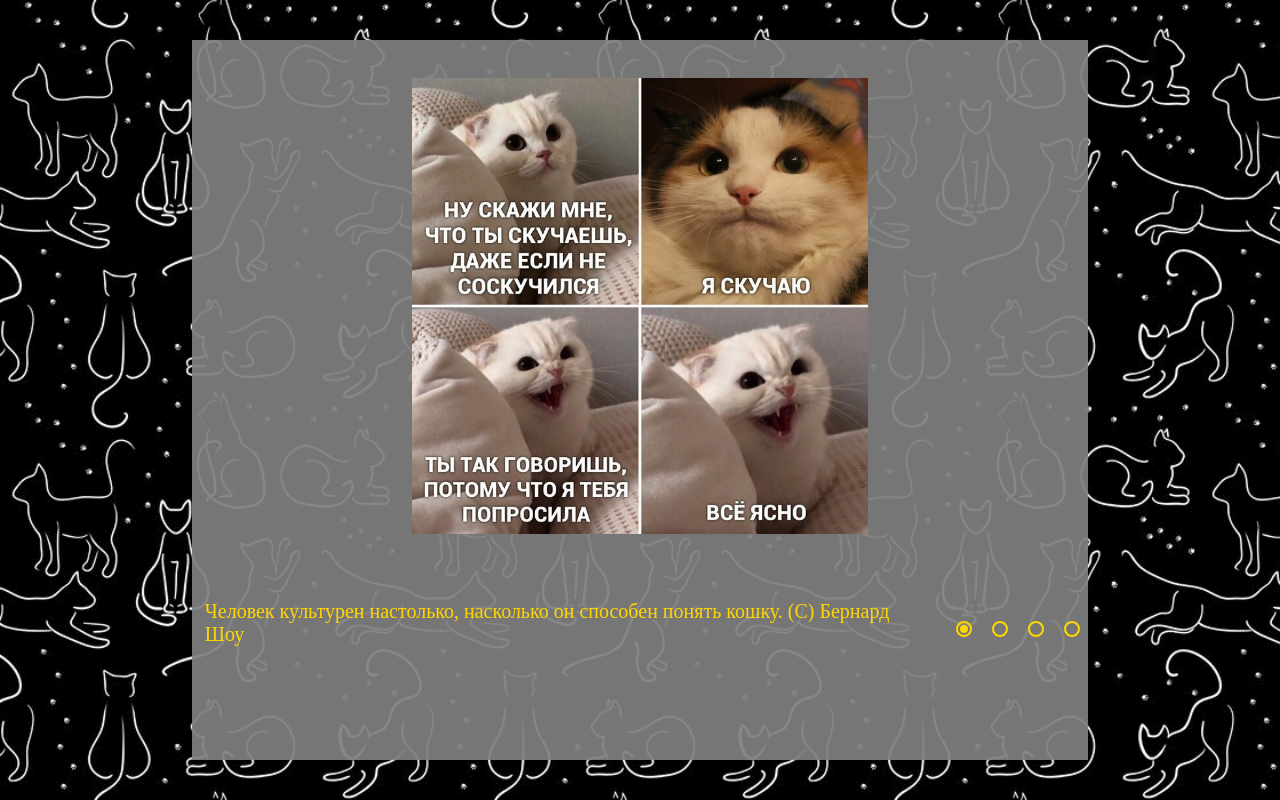
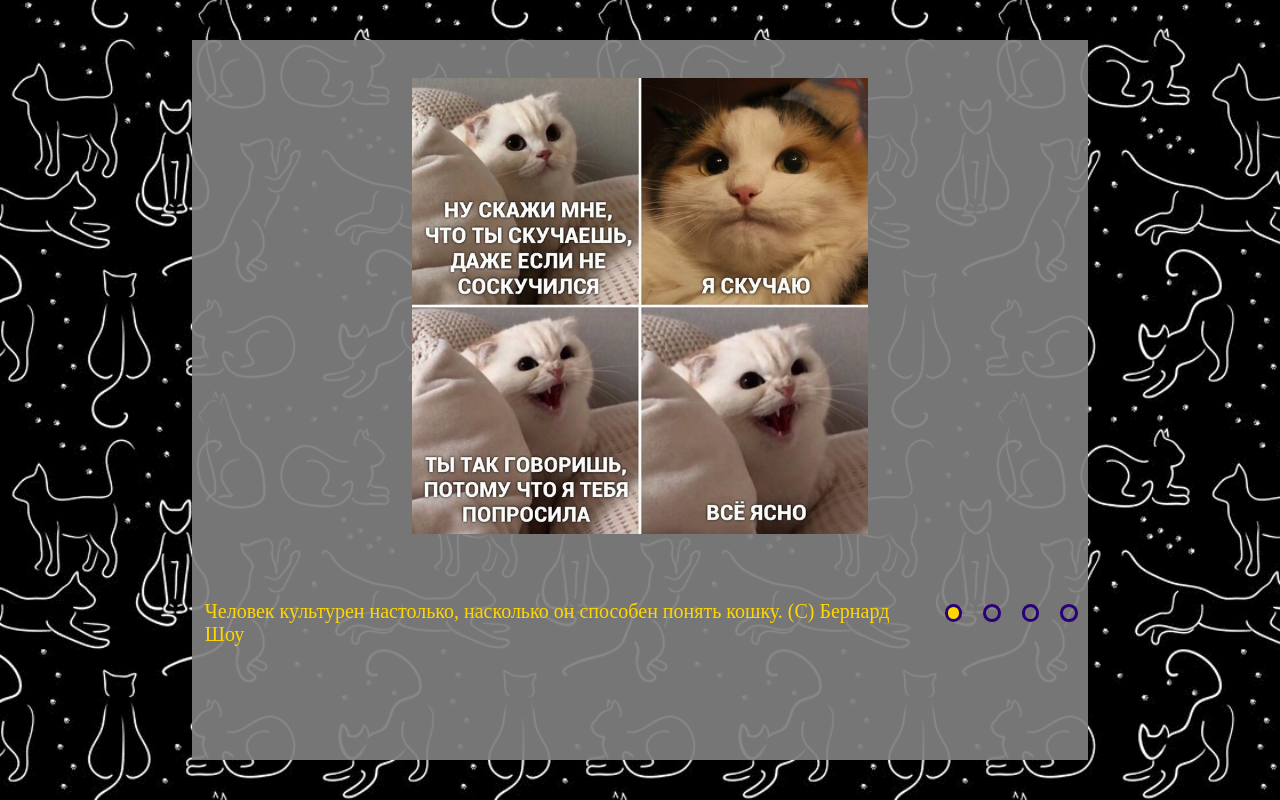
Before and after one commit to AlexShyshko/cssMemSlider, a plain HTML site: page cssMemSlider/index.html in a window 1280 px wide. Drawn offline with Linux system fonts and the light colour scheme.

Commit message:
feat: final check  (2021-10-16 18:28:08)

```diff
--- a/cssMemSlider/index.html
+++ b/cssMemSlider/index.html
@@ -28,10 +28,18 @@
         <div class="text text4"><p>Женщины и кошки не идут, когда их зовут, и приходят, когда их не звали. (С) Проспер Мериме</p></div>
       </div>
       <div class="controls">
-        <label class="label-1" for="slide1"></label>
-        <label class="label-2" for="slide2"></label>
-        <label class="label-3" for="slide3"></label>
-        <label class="label-4" for="slide4"></label>
+        <label class="label-1" for="slide1">
+          <span class="span"></span>
+        </label>
+        <label class="label-2" for="slide2">
+          <span class="span"></span>
+        </label>
+        <label class="label-3" for="slide3">
+          <span class="span"></span>
+        </label>
+        <label class="label-4" for="slide4">
+          <span class="span"></span>
+        </label>
       </div>
     </div>
   </div>
--- a/cssMemSlider/style.css
+++ b/cssMemSlider/style.css
@@ -25,44 +25,40 @@ input {
   width: fit-content;
   height: fit-content;
   align-self: flex-start;
+  top: -0.5vw;
+  position: relative;
 }
 
 label {
   cursor: pointer;
-  display: inline-block;
-  height: 8px;
-  position: relative;
-  width: 8px;
-  margin: 25px 12px 0 16px;
+  display: flex;
+  justify-content: center;
+  align-items: center;
+  height: 3vw;
+  width: 3vw;
   border-radius: 50%;
   transition: background ease-in-out 0.5s;
 }
 
-label:after {
-  border: 2px solid gold;
-  content: " ";
+.span {
   display: block;
-  height: 12px;
-  left: -4px;
-  position: relative;
-  top: -4px;
-  width: 12px;
+  width: 30%;
+  height: 30%;
+  border: 3px solid #290075;
   border-radius: 50%;
+  background-color: transparent;
 }
 
-label:hover {
+label:hover .span {
+  transition: 500ms;
   background: rgba(255, 217, 0, 0.521);
 }
 
-label:active,
-#slide1:checked ~ .text-controls .controls label:nth-of-type(1):hover,
-#slide2:checked ~ .text-controls .controls label:nth-of-type(2):hover,
-#slide3:checked ~ .text-controls .controls label:nth-of-type(3):hover,
-#slide4:checked ~ .text-controls .controls label:nth-of-type(4):hover,
-#slide1:checked ~ .text-controls .controls label:nth-of-type(1),
-#slide2:checked ~ .text-controls .controls label:nth-of-type(2),
-#slide3:checked ~ .text-controls .controls label:nth-of-type(3),
-#slide4:checked ~ .text-controls .controls label:nth-of-type(4) {
+label:active .span,
+#slide1:checked ~ .text-controls .controls label:nth-of-type(1) .span,
+#slide2:checked ~ .text-controls .controls label:nth-of-type(2) .span,
+#slide3:checked ~ .text-controls .controls label:nth-of-type(3) .span,
+#slide4:checked ~ .text-controls .controls label:nth-of-type(4) .span {
   transition: none;
   background: gold;
 }
```
